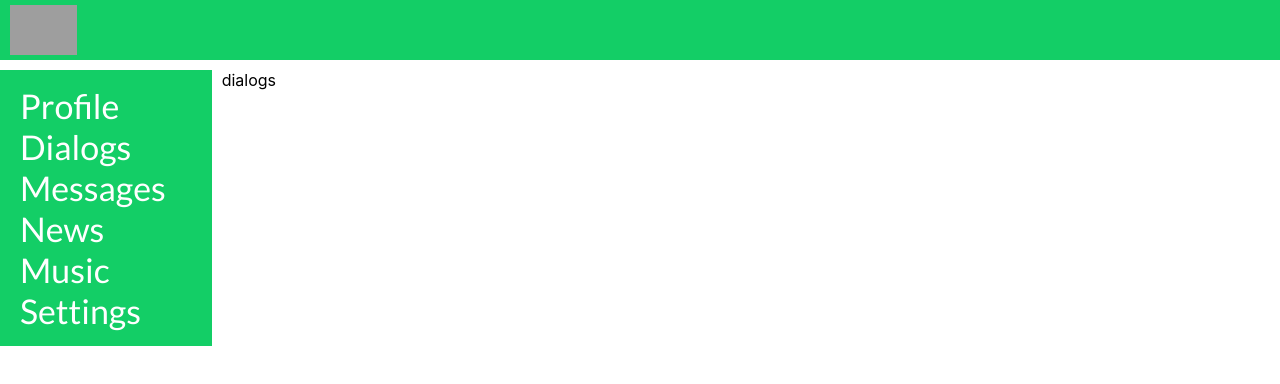
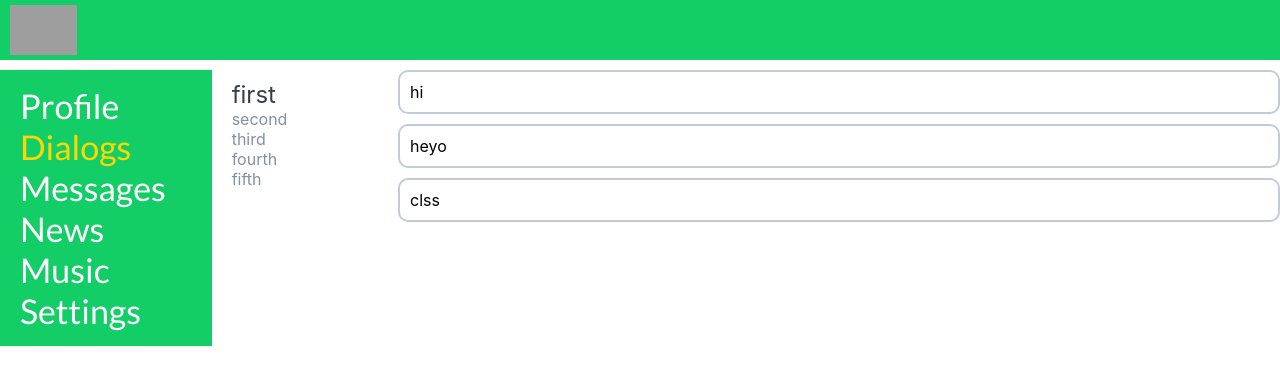
Before and after one commit to AndrewKostenko/firstProject, a React (Create React App) app: page /dialogs in a window 1280 px wide. Shown: the top 384 px of the page. Built offline with nearby package versions, Linux system fonts and the light colour scheme; grey boxes are pictures that could not be loaded.

Commit message:
21. Dialogs

```diff
--- a/src/components/Dialogs/Dialogs.jsx
+++ b/src/components/Dialogs/Dialogs.jsx
@@ -2,8 +2,19 @@ import s from './Dialogs.module.css';
 
 const Dialogs = (props) => {
 	return (
-		<div>
-			dialogs
+		<div className={s['dialogs']}>
+			<div className={s['dialogs-items']}>
+				<div className={s['dialog'] + ' ' + s['active']}>first</div>
+				<div className={s['dialog']}>second</div>
+				<div className={s['dialog']}>third</div>
+				<div className={s['dialog']}>fourth</div>
+				<div className={s['dialog']}>fifth</div>
+			</div>
+			<div className={s['dialogs-messages']}>
+				<div className={s['message']}>hi</div>
+				<div className={s['message']}>heyo</div>
+				<div className={s['message']}>clss</div>
+			</div>
 		</div>
 	)
 }
--- a/src/components/Dialogs/Dialogs.module.css
+++ b/src/components/Dialogs/Dialogs.module.css
@@ -0,0 +1,26 @@
+.dialogs {
+	display: grid;
+	grid-template-columns: 2fr 10fr;
+}
+
+.dialogs-items {
+	padding: 10px;
+}
+
+.dialog {
+	color: #8190A5;
+}
+
+.dialog.active {
+	color: #343F4B;
+	font-size: 24px;
+}
+
+.dialogs-messages {}
+
+.message {
+	padding: 10px;
+	border: 2px solid #C0CCDA;
+	border-radius: 10px;
+	margin-bottom: 10px;
+}
--- a/src/components/Navbar/Navbar.jsx
+++ b/src/components/Navbar/Navbar.jsx
@@ -1,25 +1,26 @@
-import classes from './Navbar.module.css';
+import { NavLink } from 'react-router-dom';
+import s from './Navbar.module.css';
 
 const Navbar = () => {
 	return (
-		<nav className={classes['nav']}>
+		<nav className={s['nav']}>
 			<div>
-				<a href='/profile'>Profile</a>
+				<NavLink to='/profile' className={navData => navData.isActive ? s.active : s.item}>Profile</NavLink>
 			</div>
 			<div>
-				<a href='/dialogs'>Dialogs</a>
+				<NavLink to='/dialogs' className={navData => navData.isActive ? s.active : s.item}>Dialogs</NavLink>
 			</div>
 			<div>
-				<a href='/messages'>Messages</a>
+				<NavLink to='/messages' className={navData => navData.isActive ? s.active : s.item}>Messages</NavLink>
 			</div>
 			<div>
-				<a href='/news'>News</a>
+				<NavLink to='/news' className={navData => navData.isActive ? s.active : s.item}>News</NavLink>
 			</div>
 			<div>
-				<a href='/music'>Music</a>
+				<NavLink to='/music' className={navData => navData.isActive ? s.active : s.item}>Music</NavLink>
 			</div>
 			<div>
-				<a href='/settings'>Settings</a>
+				<NavLink to='/settings' className={navData => navData.isActive ? s.active : s.item}>Settings</NavLink>
 			</div>
 		</nav>
 	)
--- a/src/components/Navbar/Navbar.module.css
+++ b/src/components/Navbar/Navbar.module.css
@@ -5,12 +5,15 @@
 }
 
 .nav a {
-	color: white;
 	font-size: 34px;
 	font-family: 'Lato';
 	text-decoration: none;
 }
 
 .item {
-	color: red !important;
+	color: white;
 }
+
+.active {
+	color: gold;
+}
```
